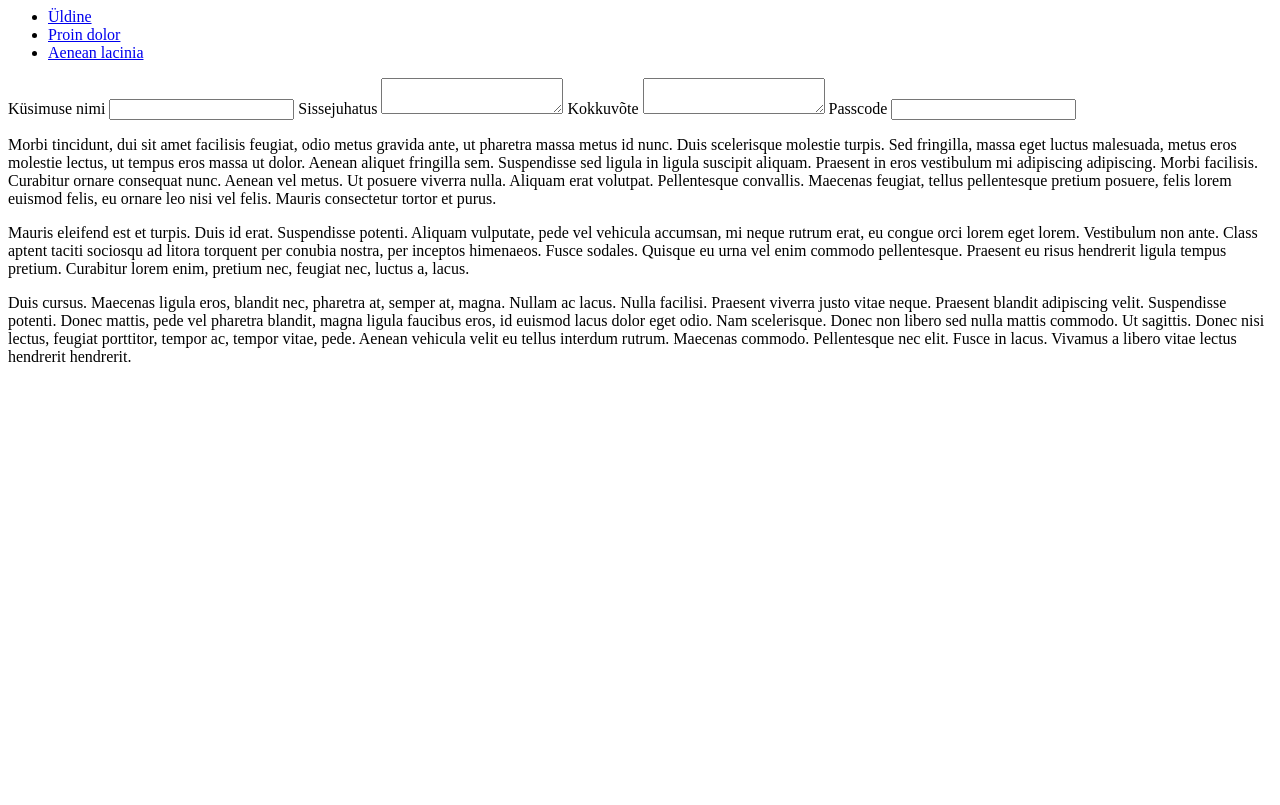
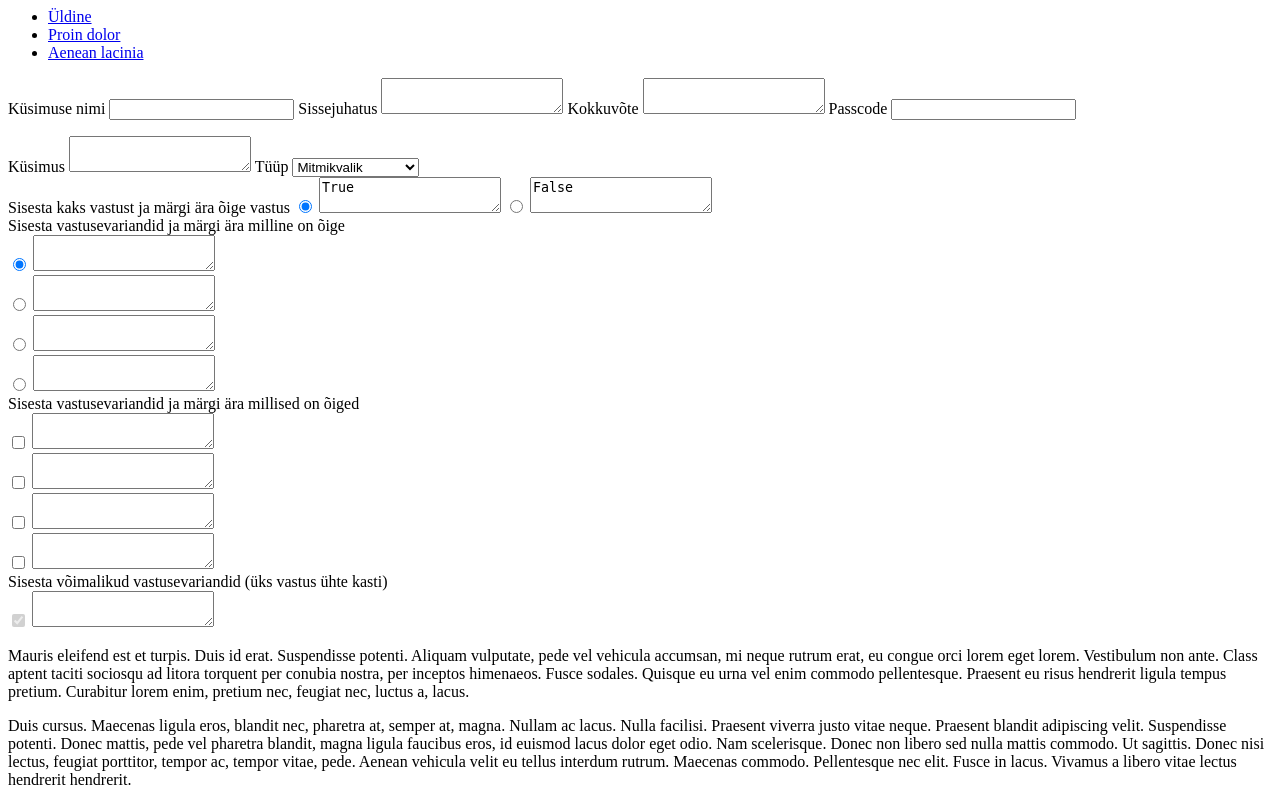
Before and after one commit to henno/testly, a PHP site: page /testly/views/tests_edit_view.php in a window 1280 px wide. Before the commit the page ends 362 px from the top, so only its background shows below. Run offline with PHP 8.4, Linux system fonts and the light colour scheme; the template is opened without the code that fills it, so the values that code supplies are empty; some libraries are stand-ins or nearby versions.

Commit message:
Add question-answer templates.

```diff
--- a/views/tests_edit_view.php
+++ b/views/tests_edit_view.php
@@ -23,7 +23,75 @@
 		</form>
 	</div>
 	<div id="tabs-2">
-		<p>Morbi tincidunt, dui sit amet facilisis feugiat, odio metus gravida ante, ut pharetra massa metus id nunc. Duis scelerisque molestie turpis. Sed fringilla, massa eget luctus malesuada, metus eros molestie lectus, ut tempus eros massa ut dolor. Aenean aliquet fringilla sem. Suspendisse sed ligula in ligula suscipit aliquam. Praesent in eros vestibulum mi adipiscing adipiscing. Morbi facilisis. Curabitur ornare consequat nunc. Aenean vel metus. Ut posuere viverra nulla. Aliquam erat volutpat. Pellentesque convallis. Maecenas feugiat, tellus pellentesque pretium posuere, felis lorem euismod felis, eu ornare leo nisi vel felis. Mauris consectetur tortor et purus.</p>
+		<label>Küsimus</label>
+		<textarea name="question_text"><?=$test['question_text']?></textarea>
+		<label>Tüüp</label>
+		<select name="type_id" id="type_id">
+			<option value="1">True/false</option>
+			<option value="2" selected="selected">Mitmikvalik</option>
+			<option value="3">Multiple response</option>
+			<option value="4">Fill in the blank</option>
+		</select>
+		<div id="answer-template">
+			<div id="type_id_1" class="answer-template">
+				<label>Sisesta kaks vastust ja märgi ära õige vastus</label>
+				<input type="radio" name="tf.correct" value="0" checked="checked">
+				<textarea name="answer.0">True</textarea>
+				<input type="radio" name="tf.correct" value="1">
+				<textarea name="answer.1">False</textarea>
+			</div>
+			<div id="type_id_2">
+				<label>Sisesta vastusevariandid ja märgi ära milline on õige</label>
+				<div id="multiple-choice-options">
+					<div class="answer-option">
+						<input type="radio" name="mc.correct" value="0" checked="checked">
+						<textarea name="mc.answer.0"></textarea>
+					</div>
+					<div class="answer-option">
+						<input type="radio" name="mc.correct" value="1">
+						<textarea name="mc.answer.1"></textarea>
+					</div>
+					<div class="answer-option">
+						<input type="radio" name="mc.correct" value="2">
+						<textarea name="mc.answer.2"></textarea>
+					</div>
+					<div class="answer-option">
+						<input type="radio" name="mc.correct" value="3">
+						<textarea name="mc.answer.3"></textarea>
+					</div>
+				</div>
+			</div>
+			<div id="type_id_3" class="answer-template">
+				<label>Sisesta vastusevariandid ja märgi ära millised on õiged</label>
+				<div id="multiple-response-answer-option">
+					<div class="answer-option">
+						<input type="checkbox" name="mr.correct" value="1">
+						<textarea name="mr.answer.0"></textarea>
+					</div>
+					<div class="answer-option">
+						<input type="checkbox" name="mr.correct" value="1">
+						<textarea name="mr.answer.1"></textarea>
+					</div>
+					<div class="answer-option">
+						<input type="checkbox" name="mr.correct" value="1">
+						<textarea name="mr.answer.2"></textarea>
+					</div>
+					<div class="answer-option">
+						<input type="checkbox" name="mr.correct" value="1">
+						<textarea name="mr.answer.3"></textarea>
+					</div>
+				</div>
+			</div>
+			<div id="type_id_4">
+				<label>Sisesta võimalikud vastusevariandid (üks vastus ühte kasti)</label>
+				<div id="fill-in-the-blank-answer-option">
+					<div class="answer-option">
+						<input type="checkbox" name="fitb.correct" checked="checked" disabled="true">
+						<textarea name="fitb.answer.0"></textarea>
+					</div>
+				</div>
+			</div>
+		</div>
 	</div>
 	<div id="tabs-3">
 		<p>Mauris eleifend est et turpis. Duis id erat. Suspendisse potenti. Aliquam vulputate, pede vel vehicula accumsan, mi neque rutrum erat, eu congue orci lorem eget lorem. Vestibulum non ante. Class aptent taciti sociosqu ad litora torquent per conubia nostra, per inceptos himenaeos. Fusce sodales. Quisque eu urna vel enim commodo pellentesque. Praesent eu risus hendrerit ligula tempus pretium. Curabitur lorem enim, pretium nec, feugiat nec, luctus a, lacus.</p>
```
